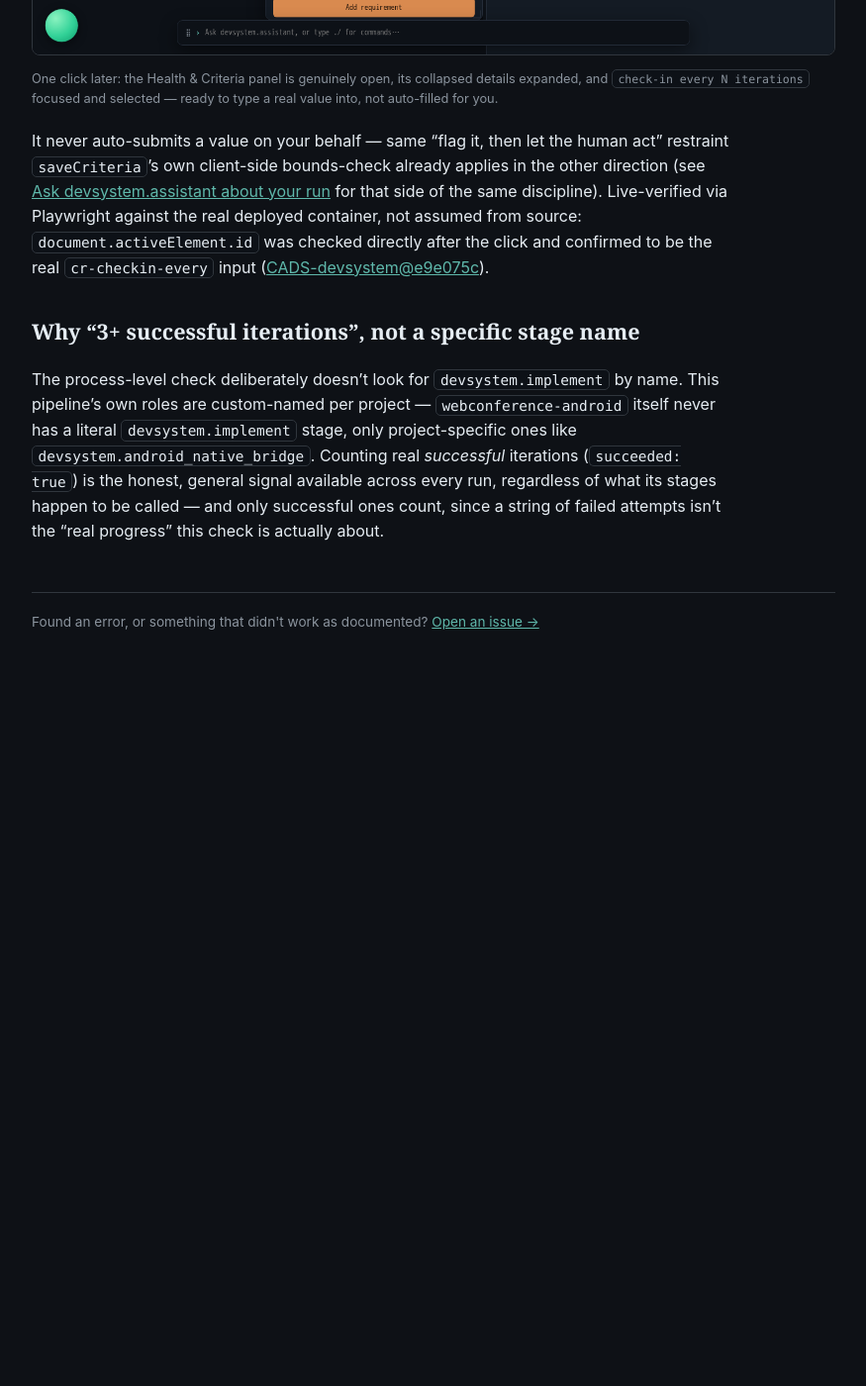
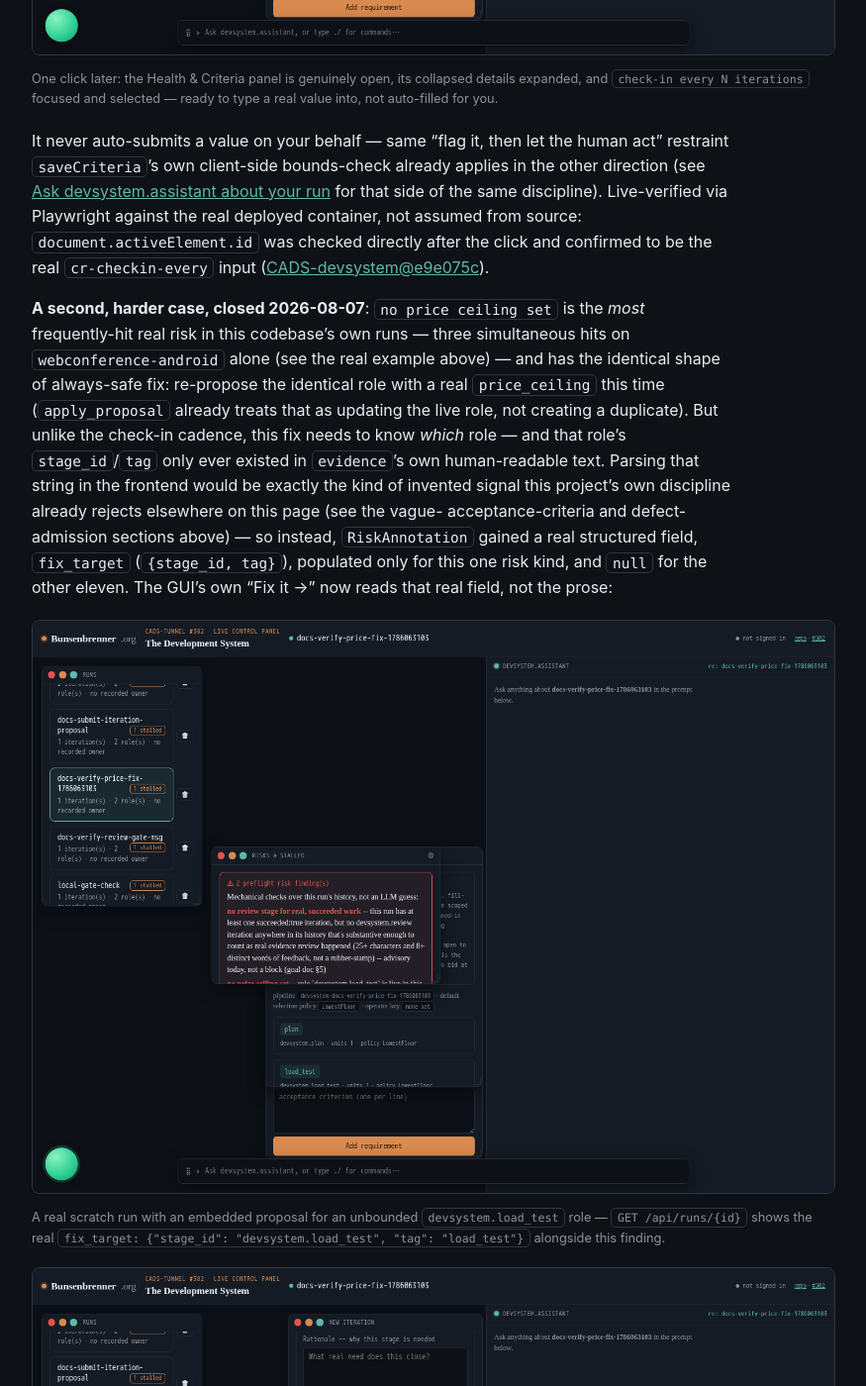
Before and after one commit to scimbe/CADS-devsystem-docs, a Jekyll site: the page built from _explanation/risk-annotations.md, in a window 1280 px wide and 1400 px high, scrolled down 8622 px. Shown: the whole window at 99% size, without its empty margins (322-1197 px from the left). Built offline with Jekyll 4.4.1, drawn with Linux system fonts in a browser that asks for light colours; before the commit the page ends 9326 px from its top, so only the background shows below that; some of the changed text lies outside the part shown.

Commit message:
explanation: document the no_price_ceiling Fix it action
Second GUI feature shipped since the last docs firing: the "no price
ceiling set" risk -- the most frequently-hit real risk in this codebase's
own runs -- now has a Fix it action backed by a real structured field
(RiskAnnotation.fix_target, CADS-devsystem@e4f77e3), not text-parsing.
Documented alongside the first case in the same section.

Two real screenshots, captured live via Playwright against the real
redeployed container: a scratch run's unbounded devsystem.load_test role
showing the finding + button + real fix_target, then the New Iteration
panel pre-filled and price-ceiling focused right after clicking it.

Hermetic Jekyll build clean (jekyll/jekyll:4, done in 1.745s, no errors);
root-owned _site/.jekyll-cache cleaned via a throwaway debian container.

Co-Authored-By: Claude Sonnet 5 <noreply@anthropic.com>
Claude-Session: https://claude.ai/code/session_018FkngvdKnmVcAT84EZe7Ur

```diff
--- a/_explanation/risk-annotations.md
+++ b/_explanation/risk-annotations.md
@@ -313,6 +313,32 @@ not assumed from source: `document.activeElement.id` was checked directly after
 confirmed to be the real `cr-checkin-every` input
 ([CADS-devsystem@e9e075c](https://github.com/scimbe/CADS-devsystem/commit/e9e075c)).
 
+**A second, harder case, closed 2026-08-07**: `no price ceiling set` is the *most* frequently-hit
+real risk in this codebase's own runs — three simultaneous hits on `webconference-android` alone
+(see the real example above) — and has the identical shape of always-safe fix: re-propose the
+identical role with a real `price_ceiling` this time (`apply_proposal` already treats that as
+updating the live role, not creating a duplicate). But unlike the check-in cadence, this fix needs
+to know *which* role — and that role's `stage_id`/`tag` only ever existed in `evidence`'s own
+human-readable text. Parsing that string in the frontend would be exactly the kind of invented
+signal this project's own discipline already rejects elsewhere on this page (see the vague-
+acceptance-criteria and defect-admission sections above) — so instead, `RiskAnnotation` gained a
+real structured field, `fix_target` (`{stage_id, tag}`), populated only for this one risk kind, and
+`null` for the other eleven. The GUI's own "Fix it →" now reads that real field, not the prose:
+
+<figure>
+<img src="{{ '/assets/img/explanation-risk-annotations/03-price-risk-before.png' | relative_url }}" alt="The Risks panel showing a real 'no price ceiling set' finding for devsystem.load_test, with a 'Fix it →' button next to it">
+<figcaption>A real scratch run with an embedded proposal for an unbounded <code>devsystem.load_test</code> role — <code>GET /api/runs/{id}</code> shows the real <code>fix_target: {"stage_id": "devsystem.load_test", "tag": "load_test"}</code> alongside this finding.</figcaption>
+</figure>
+
+<figure>
+<img src="{{ '/assets/img/explanation-risk-annotations/04-price-fix-clicked.png' | relative_url }}" alt="After clicking Fix it: the New Iteration panel is open, Propose a new stage is checked, the stage id and tag fields are pre-filled with the real role, and the price ceiling field is focused">
+<figcaption>One click later: the New Iteration panel opens, <strong>Propose a new stage</strong> is checked, <code>pr-stage-id</code>/<code>pr-tag</code> are pre-filled with the real <code>devsystem.load_test</code>/<code>load_test</code> — and <code>pr-price-ceiling</code> is focused, ready for a real number, never picked for you.</figcaption>
+</figure>
+
+Live-verified the same way as the first case: `document.activeElement.id` confirmed genuinely
+`pr-price-ceiling` right after the click, against the real redeployed container
+([CADS-devsystem@e4f77e3](https://github.com/scimbe/CADS-devsystem/commit/e4f77e3)).
+
 ## Why "3+ successful iterations", not a specific stage name
 
 The process-level check deliberately doesn't look for `devsystem.implement` by name. This
```
Also changed, not shown: other parts of _explanation/risk-annotations.md (+2 -2 lines), assets/img/explanation-risk-annotations/03-price-risk-before.png (added), assets/img/explanation-risk-annotations/04-price-fix-clicked.png (added).
